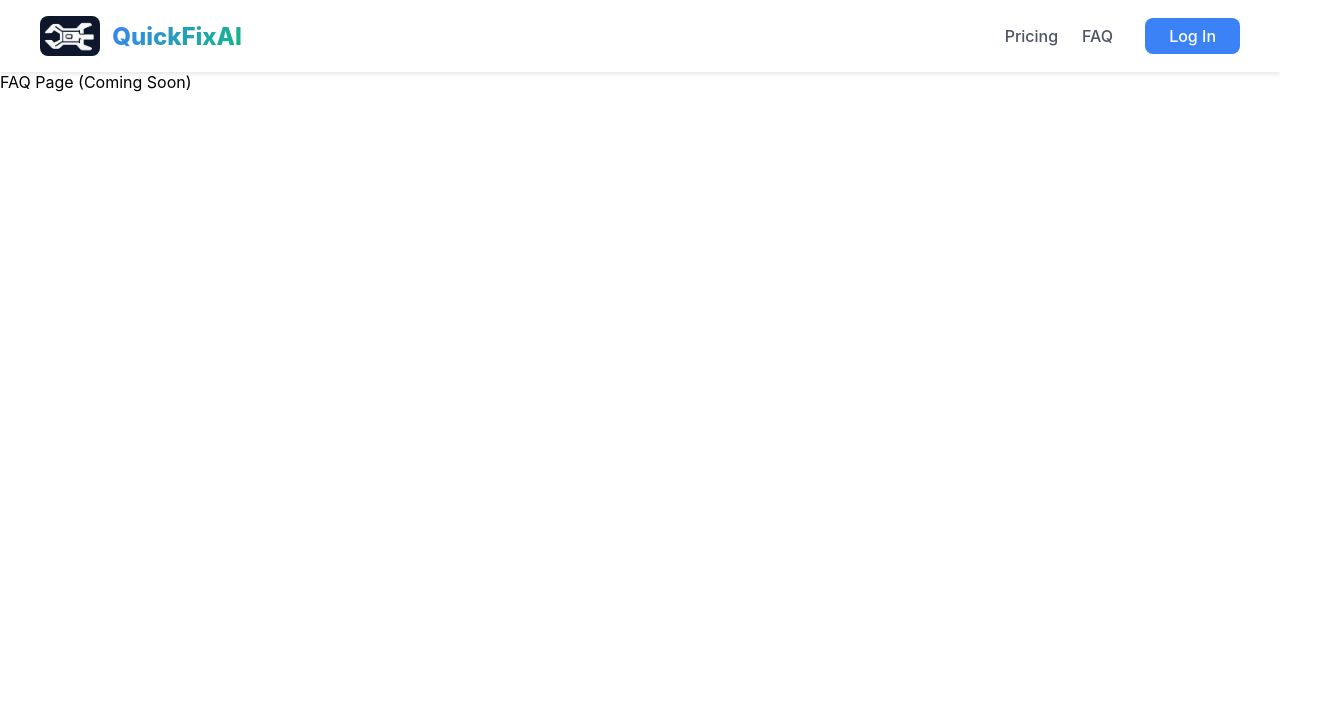
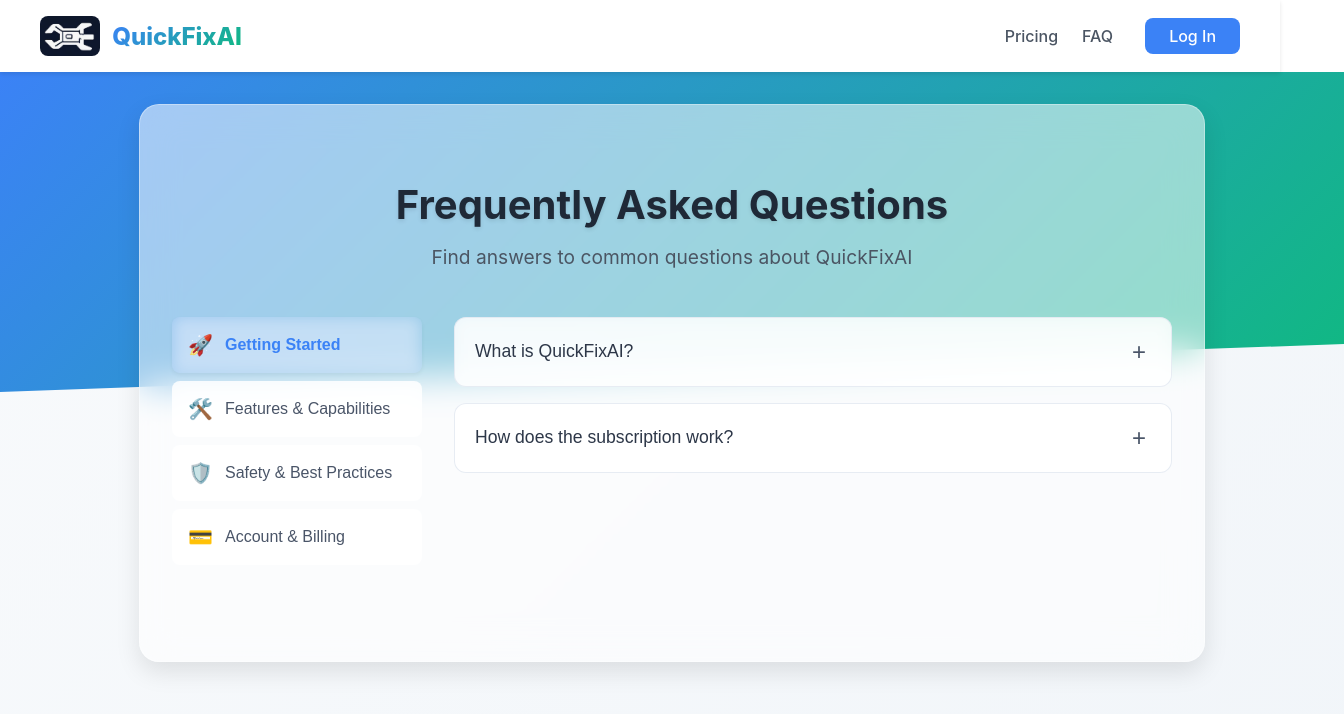
Before and after one commit to sasroc/QuickFix-AI-Powered-Home-Maintenance-Advisor, a React (Create React App) app in the folder frontend/: page /faq in a window 1280 px wide. Shown: the top 714 px of the page, 1344 px wide, since content can reach past the window. Built offline with nearby package versions, Linux system fonts and the light colour scheme; no server answers.

Commit message:
FEATURE: Integrate FAQ component into App.js, replacing placeholder text with the new FAQ page. Update PaymentPlan.js to enhance feature descriptions for clarity and detail, including notes on model capabilities and a new yearly savings note for monthly billing.

```diff
--- a/frontend/src/App.js
+++ b/frontend/src/App.js
@@ -12,6 +12,7 @@ import PaymentSuccess from './components/landing/PaymentSuccess';
 import useCreateUserInFirestore from './contexts/useCreateUserInFirestore';
 import AccountSettings from './components/auth/AccountSettings';
 import PaymentPlan from './components/pricing/PaymentPlan';
+import FAQ from './components/faq/FAQ';
 
 function App() {
   useCreateUserInFirestore();
@@ -34,7 +35,7 @@ function App() {
               />
         <Route path="/community" element={<Community />} />
               <Route path="/pricing" element={<PaymentPlan />} />
-              <Route path="/faq" element={<div>FAQ Page (Coming Soon)</div>} />
+              <Route path="/faq" element={<FAQ />} />
               <Route path="/payment-success" element={<PaymentSuccess />} />
               <Route path="/settings" element={<AccountSettings />} />
       </Routes>
--- /dev/null
+++ b/frontend/src/components/faq/FAQ.css
@@ -0,0 +1,234 @@
+.faq-container {
+  min-height: 100vh;
+  width: 100vw;
+  margin-left: calc(-50vw + 50%);
+  margin-right: calc(-50vw + 50%);
+  background: linear-gradient(135deg, #f8fafc 0%, #f1f5f9 100%);
+  padding: 2rem;
+  position: relative;
+  overflow: hidden;
+}
+
+.quickfix-gradient-bg {
+  position: absolute;
+  top: 0;
+  left: 0;
+  right: 0;
+  height: 40vh;
+  background: linear-gradient(135deg, #3b82f6 0%, #10b981 100%);
+  clip-path: polygon(0 0, 100% 0, 100% 85%, 0 100%);
+  z-index: 0;
+}
+
+.faq-content-wrapper {
+  max-width: 1000px;
+  margin: 0 auto;
+  padding: 3rem 2rem;
+  background: rgba(255, 255, 255, 0.55);
+  border-radius: 20px;
+  box-shadow: 0 10px 25px rgba(0, 0, 0, 0.1);
+  backdrop-filter: blur(18px);
+  -webkit-backdrop-filter: blur(18px);
+  border: 1.5px solid rgba(255, 255, 255, 0.35);
+  position: relative;
+  z-index: 2;
+  animation: slideUp 0.5s ease-out;
+}
+
+@keyframes slideUp {
+  from {
+    opacity: 0;
+    transform: translateY(20px);
+  }
+  to {
+    opacity: 1;
+    transform: translateY(0);
+  }
+}
+
+.faq-header {
+  text-align: center;
+  margin-bottom: 3rem;
+}
+
+.faq-title {
+  color: #1f2937;
+  font-size: 2.5rem;
+  font-weight: 700;
+  margin-bottom: 1rem;
+  text-shadow: 0 2px 4px rgba(0, 0, 0, 0.1);
+}
+
+.faq-subtitle {
+  color: #4b5563;
+  font-size: 1.2rem;
+  max-width: 600px;
+  margin: 0 auto;
+}
+
+.faq-content {
+  display: grid;
+  grid-template-columns: 250px 1fr;
+  gap: 2rem;
+  margin-bottom: 3rem;
+}
+
+.faq-categories {
+  display: flex;
+  flex-direction: column;
+  gap: 0.5rem;
+}
+
+.category-button {
+  display: flex;
+  align-items: center;
+  gap: 0.75rem;
+  padding: 1rem;
+  border: none;
+  background: rgba(255, 255, 255, 0.8);
+  color: #4a5568;
+  border-radius: 8px;
+  cursor: pointer;
+  transition: all 0.3s ease;
+  text-align: left;
+  font-size: 1rem;
+  font-weight: 500;
+  backdrop-filter: blur(8px);
+  -webkit-backdrop-filter: blur(8px);
+}
+
+.category-button:hover {
+  background: rgba(255, 255, 255, 0.9);
+  transform: translateX(5px);
+}
+
+.category-button.active {
+  background: rgba(59, 130, 246, 0.1);
+  color: #3b82f6;
+  font-weight: 600;
+  box-shadow: 0 2px 4px rgba(0, 0, 0, 0.05);
+}
+
+.category-icon {
+  font-size: 1.25rem;
+}
+
+.faq-list {
+  display: flex;
+  flex-direction: column;
+  gap: 1rem;
+}
+
+.faq-item {
+  border: 1px solid rgba(226, 232, 240, 0.8);
+  border-radius: 12px;
+  overflow: hidden;
+  transition: all 0.3s ease;
+  background: rgba(255, 255, 255, 0.8);
+  backdrop-filter: blur(8px);
+  -webkit-backdrop-filter: blur(8px);
+}
+
+.faq-item.open {
+  box-shadow: 0 4px 6px rgba(0, 0, 0, 0.05);
+  border-color: rgba(203, 213, 224, 0.8);
+}
+
+.faq-question {
+  width: 100%;
+  padding: 1.25rem;
+  background: transparent;
+  border: none;
+  text-align: left;
+  font-size: 1.1rem;
+  font-weight: 500;
+  color: #2d3748;
+  cursor: pointer;
+  display: flex;
+  justify-content: space-between;
+  align-items: center;
+  transition: all 0.3s ease;
+}
+
+.faq-question:hover {
+  background: rgba(247, 250, 252, 0.8);
+}
+
+.question-text {
+  flex: 1;
+  margin-right: 1rem;
+}
+
+.faq-icon {
+  font-size: 1.5rem;
+  color: #4a5568;
+  transition: transform 0.3s ease;
+  min-width: 24px;
+  text-align: center;
+}
+
+.faq-answer {
+  padding: 0;
+  max-height: 0;
+  overflow: hidden;
+  transition: all 0.3s ease;
+  background: rgba(248, 250, 252, 0.8);
+}
+
+.faq-item.open .faq-answer {
+  padding: 1.25rem;
+  max-height: 500px;
+}
+
+.answer-content {
+  color: #4a5568;
+  line-height: 1.6;
+  font-size: 1rem;
+}
+
+@media (max-width: 768px) {
+  .faq-container {
+    padding: 1rem 0;
+    width: 100%;
+    margin: 0;
+    overflow-x: hidden;
+  }
+
+  .faq-container::before {
+    clip-path: polygon(0 0, 100% 0, 100% 20%, 0 100%);
+  }
+
+  .faq-content-wrapper {
+    padding: 2rem 1rem;
+    border-radius: 12px;
+    margin: 0 1rem;
+  }
+
+  .faq-content {
+    grid-template-columns: 1fr;
+  }
+
+  .faq-categories {
+    flex-direction: row;
+    overflow-x: auto;
+    padding-bottom: 1rem;
+    margin-bottom: 1rem;
+  }
+
+  .category-button {
+    white-space: nowrap;
+  }
+
+  .faq-title {
+    font-size: 2rem;
+  }
+
+  .faq-question {
+    font-size: 1rem;
+    padding: 1rem;
+  }
+
+  .faq-item.open .faq-answer {
+    padding: 1rem;
+  }
+}
--- /dev/null
+++ b/frontend/src/components/faq/FAQ.js
@@ -0,0 +1,123 @@
+import React, { useState } from 'react';
+import './FAQ.css';
+
+const faqCategories = [
+  {
+    title: "Getting Started",
+    icon: "🚀",
+    questions: [
+      {
+        question: "What is QuickFixAI?",
+        answer: "QuickFixAI is an AI-powered home maintenance advisor that provides detailed repair guides and solutions for common household issues. Our platform uses advanced AI technology to help homeowners diagnose and fix problems around their homes."
+      },
+      {
+        question: "How does the subscription work?",
+        answer: "We offer three subscription tiers: Starter, Pro, and Premium. Each tier comes with a different number of repair guides per month and access to different AI model capabilities. You can choose between monthly or annual billing, with annual plans offering significant savings."
+      }
+    ]
+  },
+  {
+    title: "Features & Capabilities",
+    icon: "🛠️",
+    questions: [
+      {
+        question: "What kind of repairs can QuickFixAI help with?",
+        answer: "QuickFixAI can help with a wide range of home repairs, from basic plumbing and electrical issues to more complex HVAC and structural problems. Our AI provides step-by-step guides, safety precautions, and troubleshooting tips for each repair."
+      },
+      {
+        question: "What's the difference between the AI models?",
+        answer: "Our Starter plan uses GPT-4.1 Nano for basic repairs, Pro plan uses GPT-4o Mini for more detailed solutions, and Premium plan uses GPT-4o for the most comprehensive and expert-level guidance."
+      }
+    ]
+  },
+  {
+    title: "Safety & Best Practices",
+    icon: "🛡️",
+    questions: [
+      {
+        question: "Is it safe to follow AI-generated repair guides?",
+        answer: "While our AI provides detailed and accurate repair guides, we always recommend consulting with a professional for complex or potentially dangerous repairs. Our guides include safety warnings and when to call a professional."
+      }
+    ]
+  },
+  {
+    title: "Account & Billing",
+    icon: "💳",
+    questions: [
+      {
+        question: "Can I cancel my subscription anytime?",
+        answer: "Yes, you can cancel your subscription at any time. If you cancel, you'll still have access to your plan until the end of your current billing period."
+      },
+      {
+        question: "Do unused repair guides roll over to the next month?",
+        answer: "No, repair guides do not roll over to the next month. Each month, your guide count resets to ensure fair usage across all subscribers."
+      },
+      {
+        question: "Can I upgrade or downgrade my plan?",
+        answer: "Yes, you can change your plan at any time. When upgrading, you'll be charged the prorated difference. When downgrading, the new rate will apply at the start of your next billing cycle."
+      }
+    ]
+  }
+];
+
+const FAQ = () => {
+  const [openIndex, setOpenIndex] = useState(null);
+  const [activeCategory, setActiveCategory] = useState('Getting Started');
+
+  const toggleFAQ = (index) => {
+    setOpenIndex(openIndex === index ? null : index);
+  };
+
+  const currentCategory = faqCategories.find(cat => cat.title === activeCategory);
+
+  return (
+    <div className="faq-container">
+      <div className="quickfix-gradient-bg" />
+      <div className="faq-content-wrapper">
+        <div className="faq-header">
+          <h1 className="faq-title">Frequently Asked Questions</h1>
+          <p className="faq-subtitle">Find answers to common questions about QuickFixAI</p>
+        </div>
+
+        <div className="faq-content">
+          <div className="faq-categories">
+            {faqCategories.map((category) => (
+              <button
+                key={category.title}
+                className={`category-button ${activeCategory === category.title ? 'active' : ''}`}
+                onClick={() => setActiveCategory(category.title)}
+              >
+                <span className="category-icon">{category.icon}</span>
+                {category.title}
+              </button>
+            ))}
+          </div>
+
+          <div className="faq-list">
+            {currentCategory.questions.map((faq, index) => (
+              <div
+                key={index}
+                className={`faq-item ${openIndex === index ? 'open' : ''}`}
+              >
+                <button
+                  className="faq-question"
+                  onClick={() => toggleFAQ(index)}
+                >
+                  <span className="question-text">{faq.question}</span>
+                  <span className="faq-icon">{openIndex === index ? '−' : '+'}</span>
+                </button>
+                <div className="faq-answer">
+                  <div className="answer-content">
+                    {faq.answer}
+                  </div>
+                </div>
+              </div>
+            ))}
+          </div>
+        </div>
+      </div>
+    </div>
+  );
+};
+
+export default FAQ;
--- a/frontend/src/components/pricing/PaymentPlan.js
+++ b/frontend/src/components/pricing/PaymentPlan.js
@@ -10,7 +10,7 @@ const plans = [
     annualTotal: 108,
     features: [
       '50 repair guides per month',
-      'Powered by GPT-4.1 Nano',
+      'Powered by GPT-4.1 Nano - Basic, capable model for simple repairs',
       'For individuals and light DIYers',
       'Access to standard repair guides',
     ],
@@ -23,7 +23,7 @@ const plans = [
     annualTotal: 348,
     features: [
       '100 repair guides per month',
-      'Powered by GPT-4o Mini',
+      'Powered by GPT-4o Mini - Advanced model with enhanced accuracy and detailed solutions',
       'For busy homeowners and advanced DIYers',
       'Access to all standard and advanced repair guides',
       'Early access to new features',
@@ -37,7 +37,7 @@ const plans = [
     annualTotal: 588,
     features: [
       '500 repair guides per month',
-      'Powered by GPT-4o',
+      'Powered by GPT-4o - Most advanced model with expert-level precision and comprehensive solutions',
       'For professionals and power users',
       'All Pro features',
     ],
@@ -106,6 +106,11 @@ const PaymentPlan = ({ onSubscribe }) => {
             >
               Subscribe
             </button>
+            {billing === 'monthly' && (
+              <div className="yearly-save-note">
+                Save with yearly
+              </div>
+            )}
           </div>
         ))}
       </div>
```
